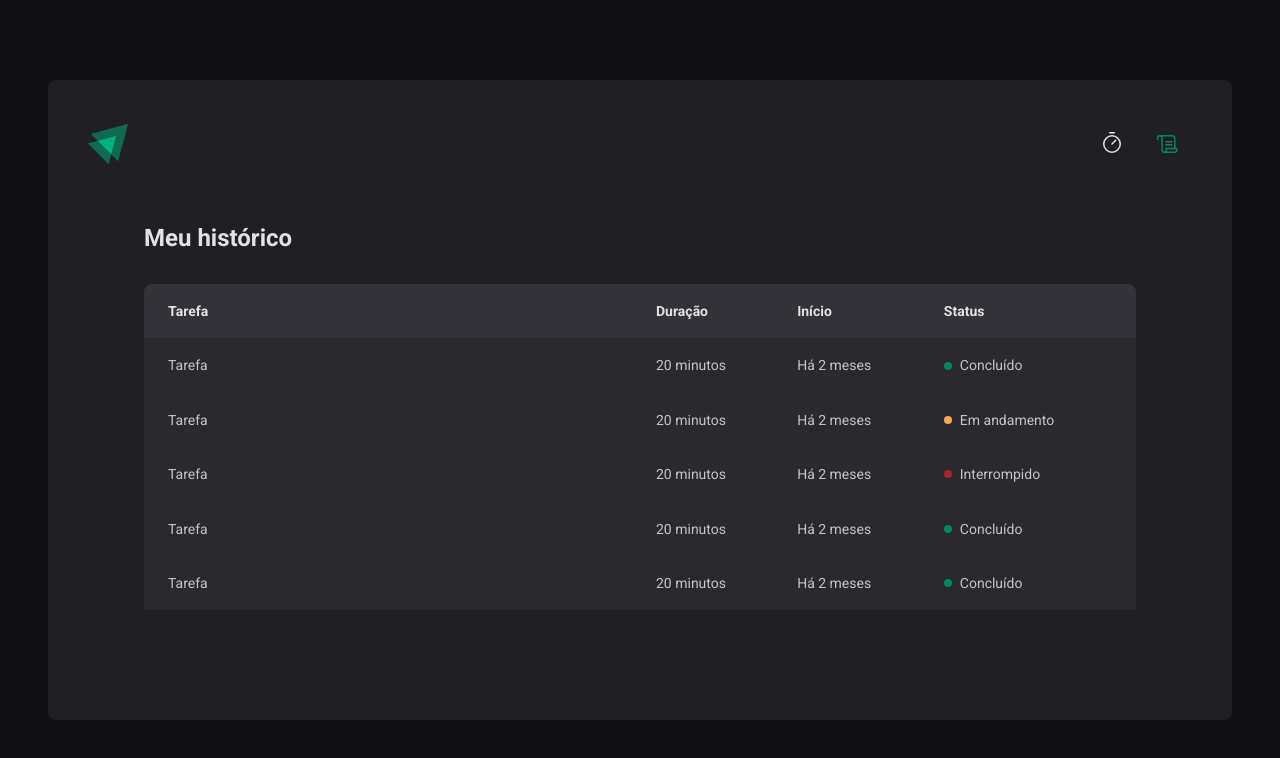
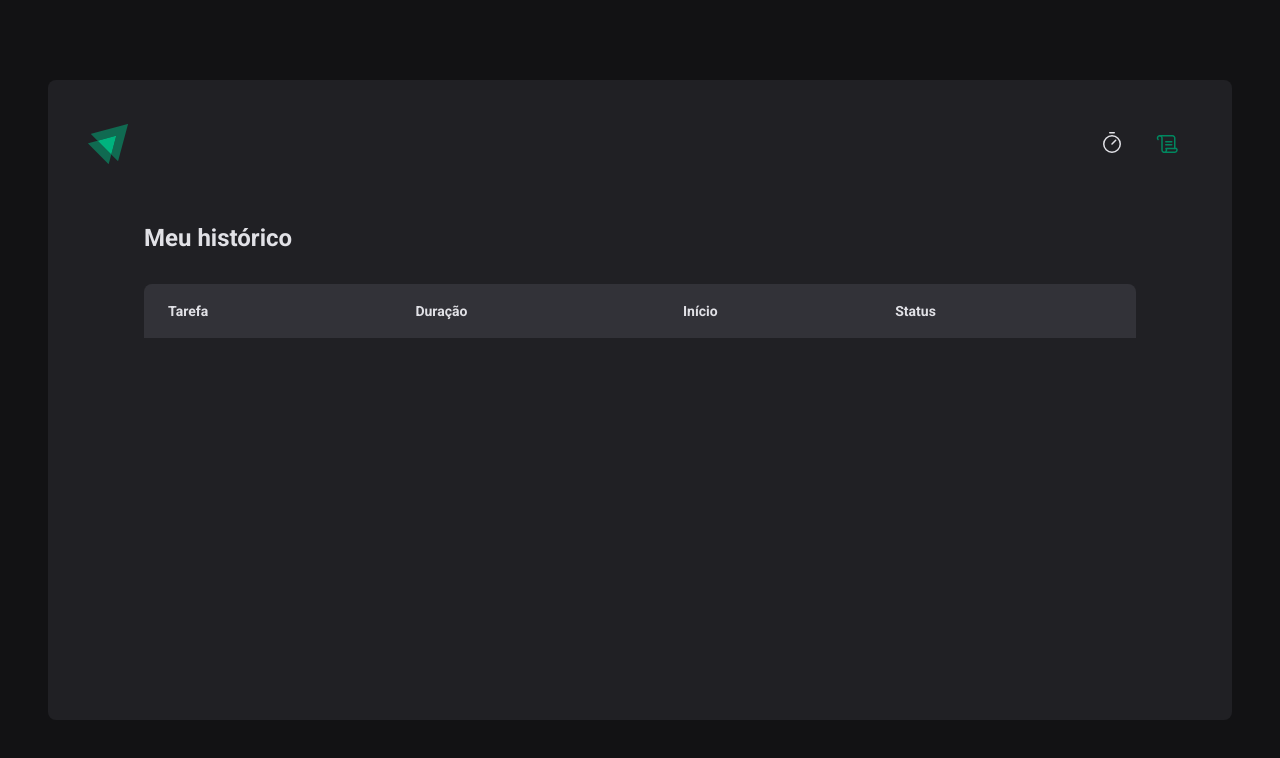
Before and after one commit to ohr68/timer, a React (Vite) app: page /history in a window 1280 px wide. Shown: the top 758 px of the page. Built offline with nearby package versions, Linux system fonts and the light colour scheme.

Commit message:
feat: :sparkles: Adiciona histórico

```diff
--- a/src/pages/History/index.tsx
+++ b/src/pages/History/index.tsx
@@ -1,6 +1,12 @@
+import { useContext } from 'react'
+import { formatDistanceToNow } from 'date-fns'
+import { ptBR } from 'date-fns/locale/pt-BR'
 import { HistoryContainer, HistroryList, Status } from './styles'
+import { CyclesContext } from '../../contexts/CyclesContext'
 
 export function History() {
+  const { cycles } = useContext(CyclesContext)
+
   return (
     <HistoryContainer>
       <h1>Meu histórico</h1>
@@ -16,46 +22,31 @@
             </tr>
           </thead>
           <tbody>
-            <tr>
-              <td>Tarefa</td>
-              <td>20 minutos</td>
-              <td>Há 2 meses</td>
-              <td>
-                <Status statusColor="green">Concluído</Status>
-              </td>
-            </tr>
-            <tr>
-              <td>Tarefa</td>
-              <td>20 minutos</td>
-              <td>Há 2 meses</td>
-              <td>
-                <Status statusColor="yellow">Em andamento</Status>
-              </td>
-            </tr>
-            <tr>
-              <td>Tarefa</td>
-              <td>20 minutos</td>
-              <td>Há 2 meses</td>
-              <td>
-                <Status statusColor="red">Interrompido</Status>
-              </td>
-            </tr>
-            <tr>
-              <td>Tarefa</td>
-              <td>20 minutos</td>
-              <td>Há 2 meses</td>
-              <td>
-                <Status statusColor="green">Concluído</Status>
-              </td>
-            </tr>
-            <tr>
-              <td>Tarefa</td>
-              <td>20 minutos</td>
-              <td>Há 2 meses</td>
-              <td>
-                <Status statusColor="green">Concluído</Status>
-              </td>
-            </tr>
+            {cycles.map((cycle) => {
+              return (
+                <tr key={cycle.id}>
+                  <td>{cycle.task}</td>
+                  <td>{cycle.minutesAmount} minutos</td>
+                  <td>
+                    {formatDistanceToNow(cycle.startDate, {
+                      addSuffix: true,
+                      locale: ptBR,
+                    })}
+                  </td>
+                  <td>
+                    {cycle.finishedDate && (
+                      <Status statusColor="green">Concluído</Status>
+                    )}
+                    {cycle.interruptedDate && (
+                      <Status statusColor="red">Interrompido</Status>
+                    )}
+                    {!cycle.finishedDate && !cycle.interruptedDate && (
+                      <Status statusColor="yellow">Em andamento</Status>
+                    )}
+                  </td>
+                </tr>
+              )
+            })}
           </tbody>
         </table>
       </HistroryList>
```
